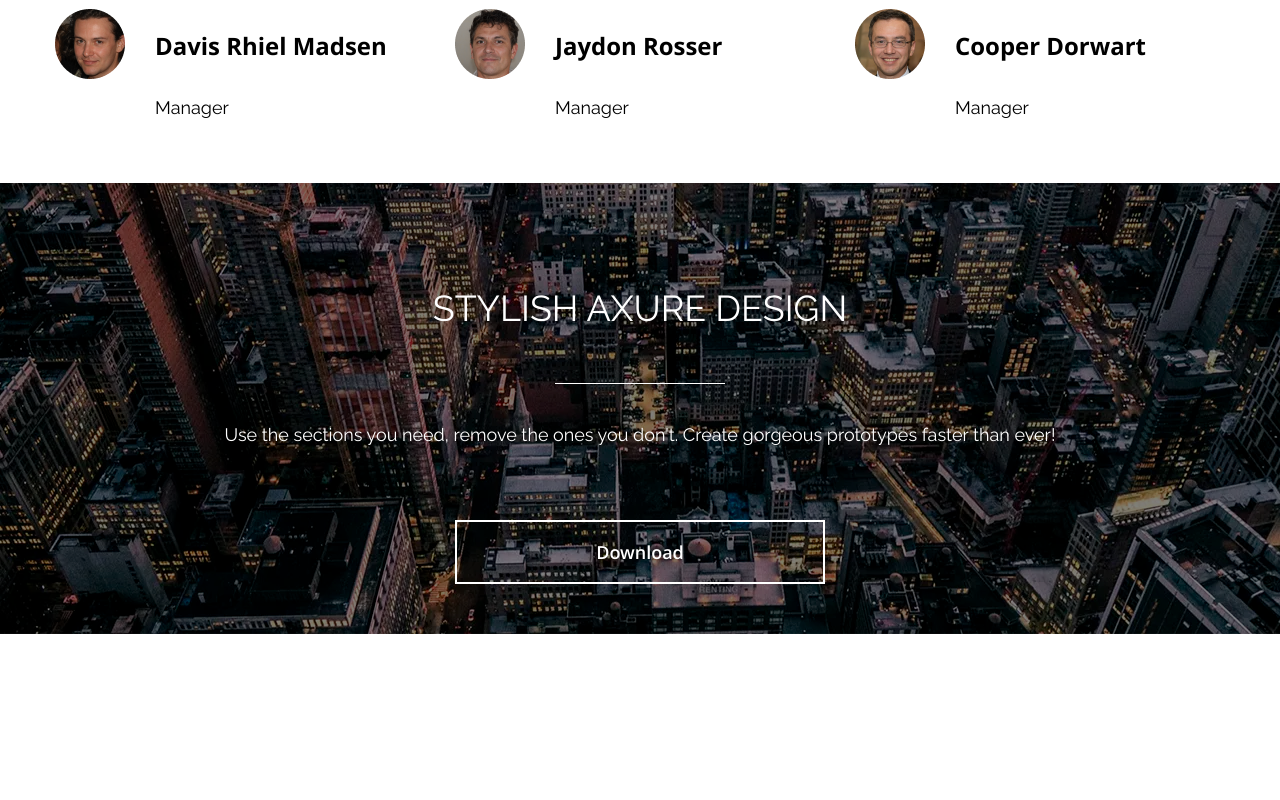
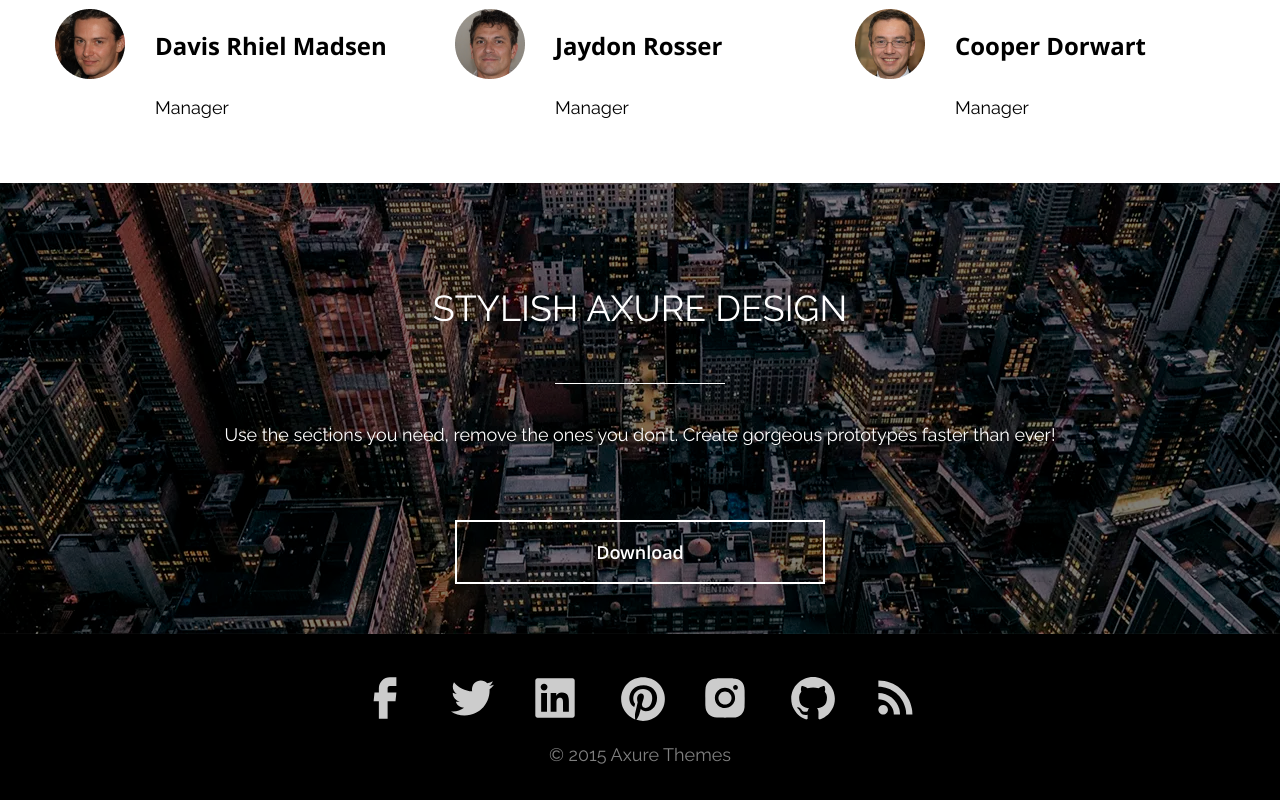
Before and after one commit to payne52/AXIT, a plain HTML site: page index.html in a window 1280 px wide. Shown: the part 4119-4919 px from the top of the page. Before the commit the page ends 4753 px from the top, so only its background shows below. Drawn offline with Linux system fonts and the light colour scheme.

Commit message:
create footer

```diff
--- /dev/null
+++ b/css/footer.css
@@ -0,0 +1,23 @@
+.footer {
+    background-color: #000;
+    padding: 35px 25px;
+}
+.footer__icons__list {
+    margin: 0;
+    padding: 0;
+    justify-content: center;
+    gap: 30px;
+}
+.footer__icons__link {
+    width: 55px;
+    line-height: 55px;
+}
+.footer__icons__icon {
+    transform: scale(0.75);
+}
+.footer__copyright {
+    color: #fff;
+    opacity: 0.5;
+    text-align: center;
+    margin-top: 15px;
+}
--- a/css/social-media.css
+++ b/css/social-media.css
@@ -17,19 +17,19 @@
 .social-media__icons {
     flex: 1;
 }
-.social-media__icons__list {
+.icons__list {
     margin: 35px 0 0;
     padding: 0 0 0 30px;
     display: flex;
     justify-content: space-between;
     list-style-type: none;
 }
-.social-media__icons__link {
+.icons__link {
     display: block;
     width: 70px;
     line-height: 70px;
     text-align: center;
 }
-.social-media__icons__icon {
+.icons__icon {
     vertical-align: middle;
 }
--- a/index.html
+++ b/index.html
@@ -19,6 +19,7 @@
         <link rel="stylesheet" href="./css/pricing.css">
         <link rel="stylesheet" href="./css/reviews.css">
         <link rel="stylesheet" href="./css/banner-2.css">
+        <link rel="stylesheet" href="./css/footer.css">
     </head>
     <body>
         <header class="header">
@@ -69,41 +70,41 @@
                         Lorem ipsum dolor sit amet, consectetur adipiscing elit. Aenean euismod bibendum laoreet.
                     </p>
                 </div>
-                <div class="social-media__icons">
-                    <ul class="social-media__icons__list">
-                        <li class="social-media__icons__list-item">
-                            <a href="#" class="social-media__icons__link">
-                                <img src="./images/icons/facebook-icon.svg" alt="facebook-icon" class="social-media__icons__icon">
+                <div class="social-media__icons icons">
+                    <ul class="social-media__icons__list icons__list">
+                        <li class="social-media__icons__list-item icons__list-item">
+                            <a href="#" class="social-media__icons__link icons__link">
+                                <img src="./images/icons/facebook-icon.svg" alt="facebook-icon" class="social-media__icons__icon icons__icon">
                             </a>
                         </li>
-                        <li class="social-media__icons__list-item">
-                            <a href="#" class="social-media__icons__link">
-                                <img src="./images/icons/twitter-icon.svg" alt="twitter-icon" class="social-media__icons__icon">
+                        <li class="social-media__icons__list-item icons__list-item">
+                            <a href="#" class="social-media__icons__link icons__link">
+                                <img src="./images/icons/twitter-icon.svg" alt="twitter-icon" class="social-media__icons__icon icons__icon">
                             </a>
                         </li>
-                        <li class="social-media__icons__list-item">
-                            <a href="#" class="social-media__icons__link">
-                                <img src="./images/icons/linkedin-icon.svg" alt="linkedin-icon" class="social-media__icons__icon">
+                        <li class="social-media__icons__list-item icons__list-item">
+                            <a href="#" class="social-media__icons__link icons__link">
+                                <img src="./images/icons/linkedin-icon.svg" alt="linkedin-icon" class="social-media__icons__icon icons__icon">
                             </a>
                         </li>
-                        <li class="social-media__icons__list-item">
-                            <a href="#" class="social-media__icons__link">
-                                <img src="./images/icons/pinterest-icon.svg" alt="pinterest-icon" class="social-media__icons__icon">
+                        <li class="social-media__icons__list-item icons__list-item">
+                            <a href="#" class="social-media__icons__link icons__link">
+                                <img src="./images/icons/pinterest-icon.svg" alt="pinterest-icon" class="social-media__icons__icon icons__icon">
                             </a>
                         </li>
-                        <li class="social-media__icons__list-item">
-                            <a href="#" class="social-media__icons__link">
-                                <img src="./images/icons/instagram-icon.svg" alt="instagram-icon" class="social-media__icons__icon">
+                        <li class="social-media__icons__list-item icons__list-item">
+                            <a href="#" class="social-media__icons__link icons__link">
+                                <img src="./images/icons/instagram-icon.svg" alt="instagram-icon" class="social-media__icons__icon icons__icon">
                             </a>
                         </li>
-                        <li class="social-media__icons__list-item">
-                            <a href="#" class="social-media__icons__link">
-                                <img src="./images/icons/github-icon.svg" alt="github-icon" class="social-media__icons__icon">
+                        <li class="social-media__icons__list-item icons__list-item">
+                            <a href="#" class="social-media__icons__link icons__link">
+                                <img src="./images/icons/github-icon.svg" alt="github-icon" class="social-media__icons__icon icons__icon">
                             </a>
                         </li>
-                        <li class="social-media__icons__list-item">
-                            <a href="#" class="social-media__icons__link">
-                                <img src="./images/icons/rss-icon.svg" alt="rss-icon" class="social-media__icons__icon">
+                        <li class="social-media__icons__list-item icons__list-item">
+                            <a href="#" class="social-media__icons__link icons__link">
+                                <img src="./images/icons/rss-icon.svg" alt="rss-icon" class="social-media__icons__icon icons__icon">
                             </a>
                         </li>
                     </ul>
@@ -315,5 +316,51 @@
                 <button class="banner-2__button button_outline">Download</button>
             </div>
         </section>
+        <footer class="footer">
+            <div class="container">
+                <div class="footer__icons icons">
+                    <ul class="footer__icons__list icons__list">
+                        <li class="footer__icons__list-item icons__list-item">
+                            <a href="#" class="footer__icons__link icons__link">
+                                <img src="./images/icons/facebook-icon.svg" alt="facebook-icon" class="footer__icons__icon icons__icon">
+                            </a>
+                        </li>
+                        <li class="footer__icons__list-item icons__list-item">
+                            <a href="#" class="footer__icons__link icons__link">
+                                <img src="./images/icons/twitter-icon.svg" alt="twitter-icon" class="footer__icons__icon icons__icon">
+                            </a>
+                        </li>
+                        <li class="footer__icons__list-item icons__list-item">
+                            <a href="#" class="footer__icons__link icons__link">
+                                <img src="./images/icons/linkedin-icon.svg" alt="linkedin-icon" class="footer__icons__icon icons__icon">
+                            </a>
+                        </li>
+                        <li class="footer__icons__list-item icons__list-item">
+                            <a href="#" class="footer__icons__link icons__link">
+                                <img src="./images/icons/pinterest-icon.svg" alt="pinterest-icon" class="footer__icons__icon icons__icon">
+                            </a>
+                        </li>
+                        <li class="footer__icons__list-item icons__list-item">
+                            <a href="#" class="footer__icons__link icons__link">
+                                <img src="./images/icons/instagram-icon.svg" alt="instagram-icon" class="footer__icons__icon icons__icon">
+                            </a>
+                        </li>
+                        <li class="footer__icons__list-item icons__list-item">
+                            <a href="#" class="footer__icons__link icons__link">
+                                <img src="./images/icons/github-icon.svg" alt="github-icon" class="footer__icons__icon icons__icon">
+                            </a>
+                        </li>
+                        <li class="footer__icons__list-item icons__list-item">
+                            <a href="#" class="footer__icons__link icons__link">
+                                <img src="./images/icons/rss-icon.svg" alt="rss-icon" class="footer__icons__icon icons__icon">
+                            </a>
+                        </li>
+                    </ul>
+                </div>
+                <div class="footer__copyright">
+                    © 2015 Axure Themes
+                </div>
+            </div>
+        </footer>
     </body>
 </html>
```
Also changed, not shown: README.md.
